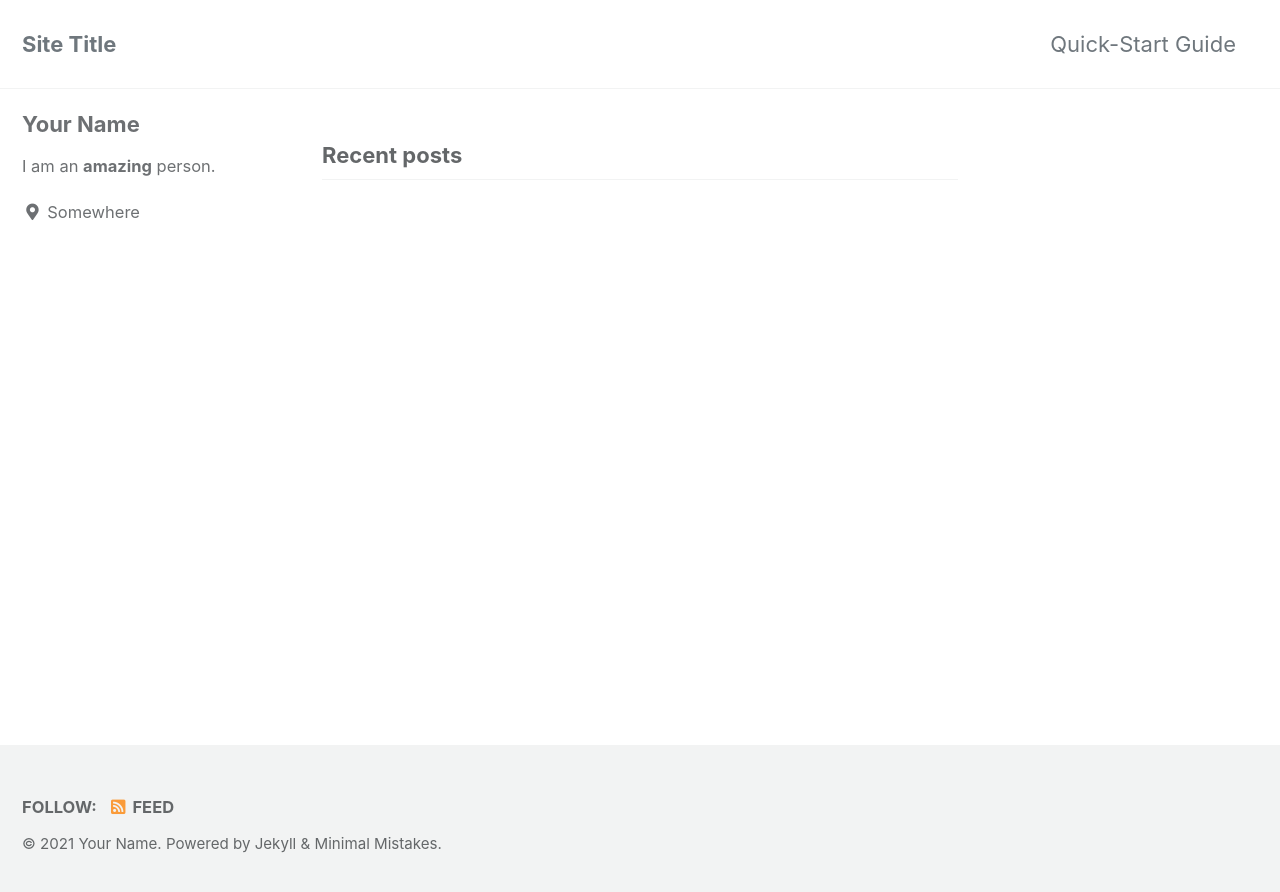
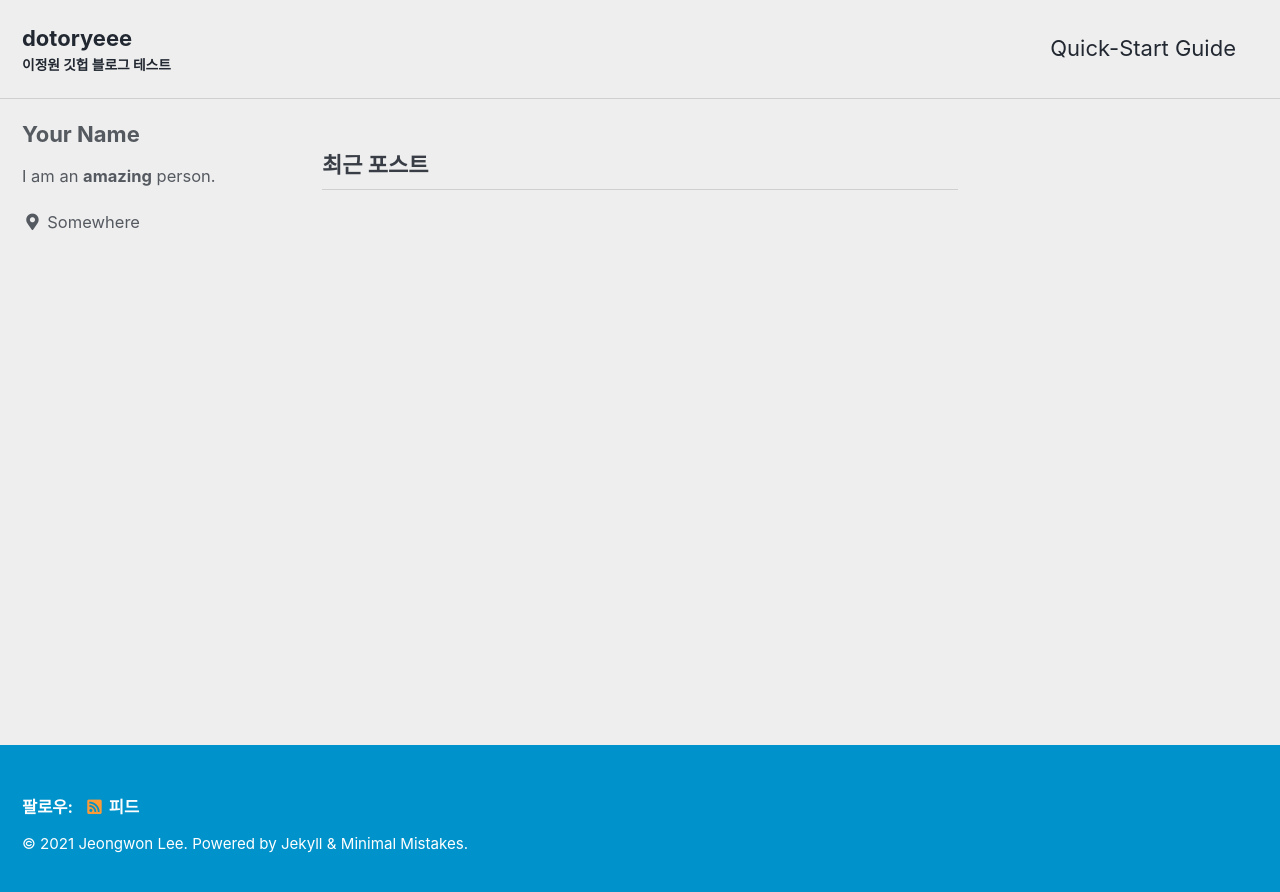
Before and after one commit to dotoryeee/startbootstrap-clean-blog-jekyll-master, a Jekyll site: the page built from index.html, in a window 1280 px wide. Shown: the top 892 px of the page. Built offline with Jekyll 4.4.1, drawn with Linux system fonts in a browser that asks for light colours; cached includes are drawn as plain includes; the list of posts is cut into pages by our own code.

Commit message:
Update _config.yml

```diff
--- a/_config.yml
+++ b/_config.yml
@@ -12,15 +12,15 @@
 
 # theme                  : "minimal-mistakes-jekyll"
 # remote_theme           : "mmistakes/minimal-mistakes"
-minimal_mistakes_skin    : "default" # "air", "aqua", "contrast", "dark", "dirt", "neon", "mint", "plum", "sunrise"
+minimal_mistakes_skin    : "air" # "air", "aqua", "contrast", "dark", "dirt", "neon", "mint", "plum", "sunrise"
 
 # Site Settings
-locale                   : "en-US"
-title                    : "Site Title"
+locale                   : "ko-KR"
+title                    : "dotoryeee"
 title_separator          : "-"
-subtitle                 : # site tagline that appears below site title in masthead
-name                     : "Your Name"
-description              : "An amazing website."
+subtitle                 : "이정원 깃헙 블로그 테스트"
+name                     : "Jeongwon Lee"
+description              : "Yeah"
 url                      : # the base hostname & protocol for your site e.g. "https://mmistakes.github.io"
 baseurl                  : # the subpath of your site, e.g. "/blog"
 repository               : # GitHub username/repo-name e.g. "mmistakes/minimal-mistakes"
```
